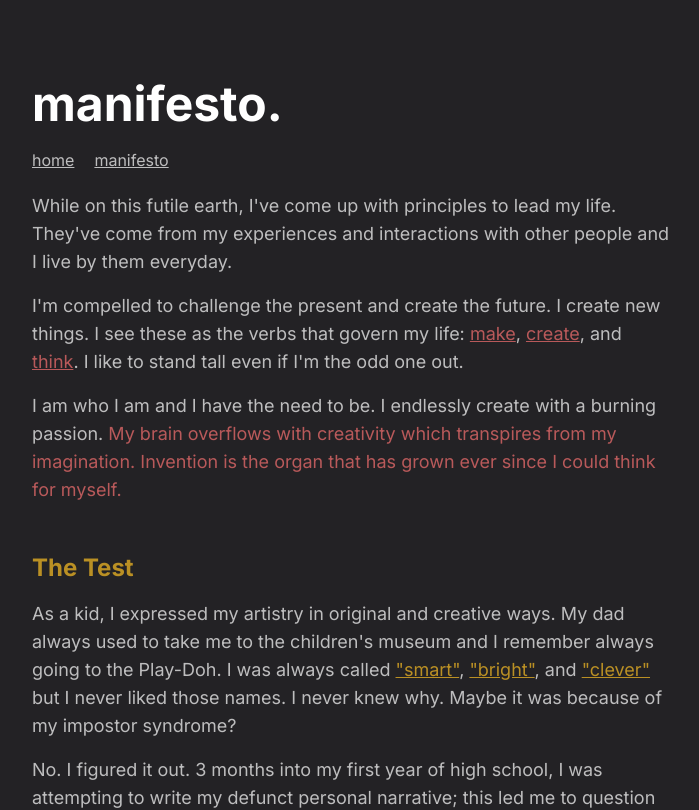
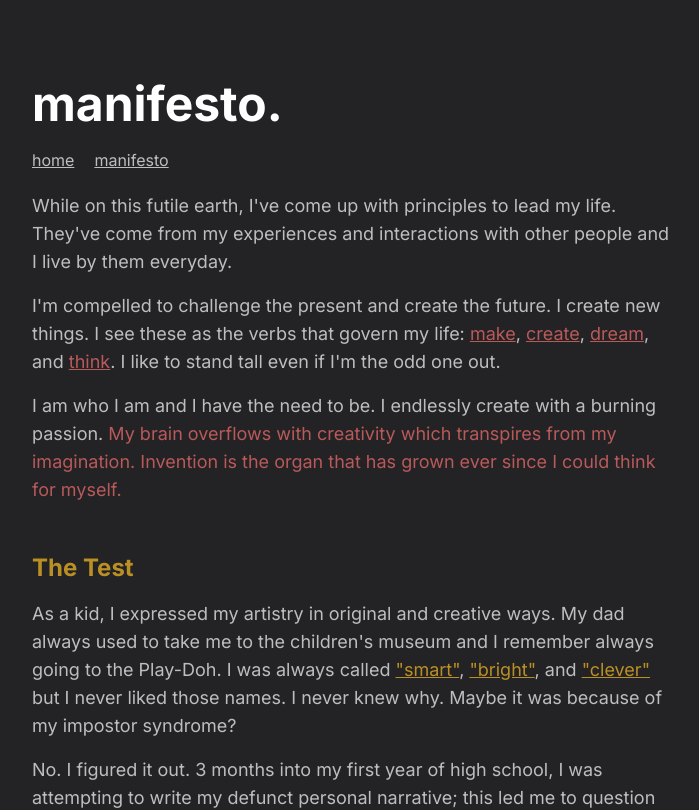
Before and after one commit to sarthaktexas/website-v3, a Next.js app: page /manifesto in a window 1280 px wide. Shown: the top 810 px of the page, without its empty margins (288-987 px from the left). Built offline with nearby package versions, Linux system fonts and the light colour scheme; no server answers.

Commit message:
💬 add missing word

```diff
--- a/pages/manifesto.js
+++ b/pages/manifesto.js
@@ -9,7 +9,7 @@ export default function About() {
                         While on this futile earth, I've come up with principles to lead my life. They've come from my experiences and interactions with other people and I live by them everyday.
                     </p>
                     <p className="story">
-                        I'm compelled to challenge the present and create the future. I create new things. I see these as the verbs that govern my life: <span className="text-red-400 underline">make</span>, <span className="text-red-400 underline">create</span>, and <span className="text-red-400 underline">think</span>. I like to stand tall even if I'm the odd one out.
+                        I'm compelled to challenge the present and create the future. I create new things. I see these as the verbs that govern my life: <span className="text-red-400 underline">make</span>, <span className="text-red-400 underline">create</span>, <span className="text-red-400 underline">dream</span>, and <span className="text-red-400 underline">think</span>. I like to stand tall even if I'm the odd one out.
                     </p>
                     <p className="story">
                         I am who I am and I have the need to be. I endlessly create with a burning passion. <span className="text-red-400">My brain overflows with creativity which transpires from my imagination. Invention is the organ that has grown ever since I could think for myself.</span>
```
